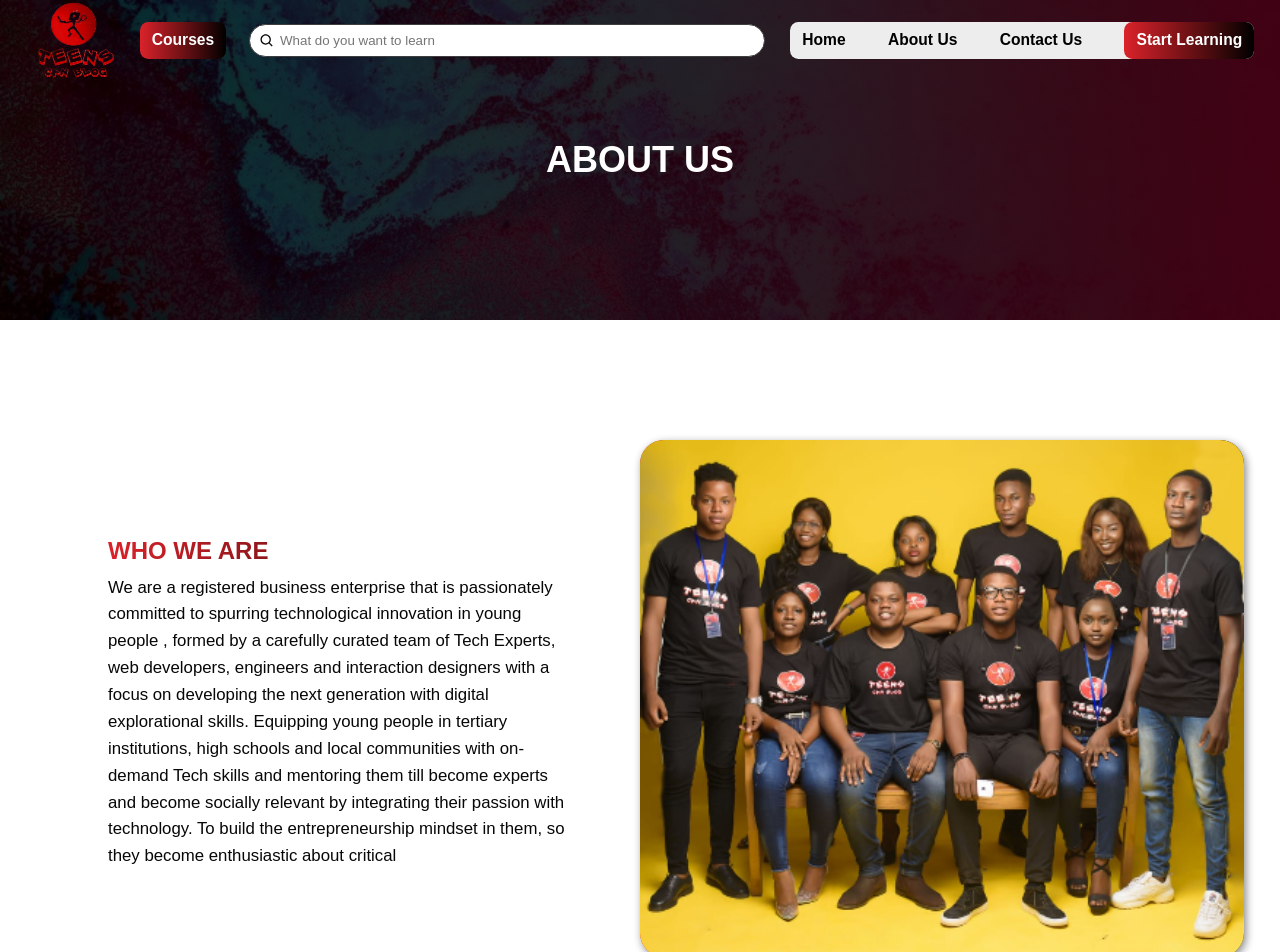
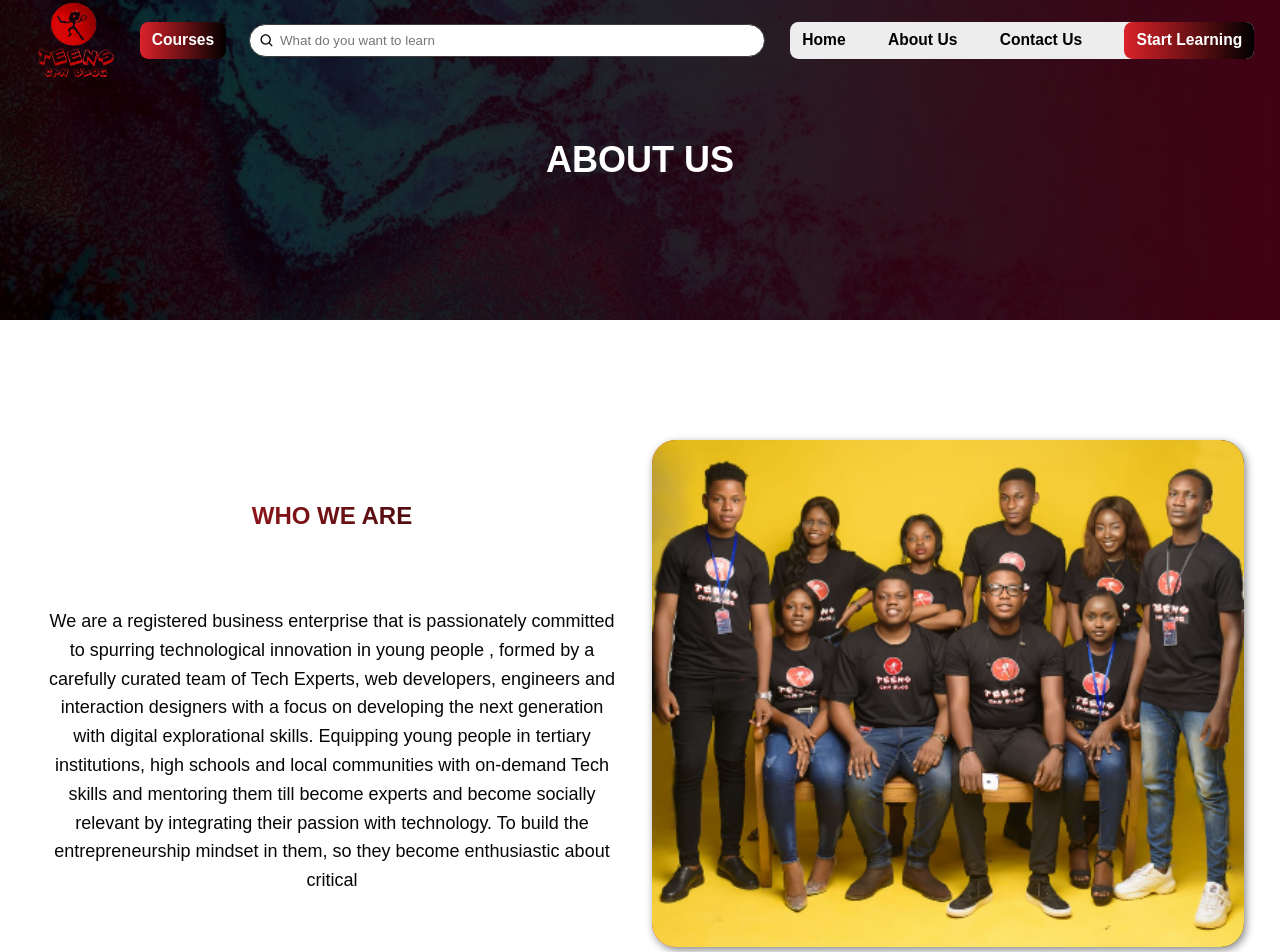
Before and after one commit to Niscolinx/teenscan, a React (Create React App) app: page /about in a window 1280 px wide. Shown: the top 952 px of the page. Built offline with nearby package versions, Linux system fonts and the light colour scheme; what react-router-last-location would draw is missing.

Commit message:
working on story section

```diff
--- a/src/components/Story.tsx
+++ b/src/components/Story.tsx
@@ -1,39 +1,29 @@
 import Teens4 from '../assets/teens3.png'
 const Story = () => {
-
     return (
         <div className='story'>
             <div className='story__1'>
-                <div className='story__1--item'>
-                    <h1>
-                        Who We Are
-                    </h1>
+                <h1>Who We Are</h1>
 
-                    <p>
-                        We are a registered business enterprise that is
-                        passionately committed to spurring technological
-                        innovation in young people , formed by a carefully
-                        curated team of Tech Experts, web developers, engineers
-                        and interaction designers with a focus on developing the
-                        next generation with digital explorational skills.
-                        Equipping young people in tertiary institutions, high
-                        schools and local communities with on-demand Tech skills
-                        and mentoring them till become experts and become
-                        socially relevant by integrating their passion with
-                        technology. To build the entrepreneurship mindset in
-                        them, so they become enthusiastic about critical
-                    </p>
-                </div>
+                <p>
+                    We are a registered business enterprise that is passionately
+                    committed to spurring technological innovation in young
+                    people , formed by a carefully curated team of Tech Experts,
+                    web developers, engineers and interaction designers with a
+                    focus on developing the next generation with digital
+                    explorational skills. Equipping young people in tertiary
+                    institutions, high schools and local communities with
+                    on-demand Tech skills and mentoring them till become experts
+                    and become socially relevant by integrating their passion
+                    with technology. To build the entrepreneurship mindset in
+                    them, so they become enthusiastic about critical
+                </p>
             </div>
             <div className='story__2'>
                 <img src={Teens4} width='100%' height='100%' alt='' />
             </div>
         </div>
     )
-
-
-
-
 }
 
 export default Story
--- a/src/sass/components/story.scss
+++ b/src/sass/components/story.scss
@@ -2,49 +2,32 @@
     display: grid;
     grid-template-columns: repeat(auto-fit, minmax(25rem, 1fr));
     margin: 10rem 3rem;
+    gap: 2rem;
 
     &__1 {
         display: grid;
         align-items: center;
-        padding: 0 6rem;
-
-        &--item {
-            display: grid;
-            font-size: clamp(1.4rem, 3vw, 1vw);
+        padding: 0 1rem;
 
         h1 {
             @extend .heading-1;
             font-size: 2rem;
             line-height: 2;
             font-weight: 600;
+            text-align: center;
             background: $linear-gradient;
             background-clip: text;
             -webkit-text-fill-color: transparent;
+
+            @include respond(tab-port-min) {
+                margin-bottom: -3rem;
             }
         }
 
-        @include respond(bigger-phone) {
-            padding: 2rem 0;
-            gap: 3rem;
-            grid-row-start: 2;
-        }
-    }
-    &__btn {
-        justify-self: start;
-        display: flex;
-        align-items: center;
-        margin-top: 3rem;
-        font-size: $font-clamp;
-        background: $linear-gradient;
-        color: white;
-        text-transform: capitalize;
-        border: none;
-
-        span {
-            display: flex;
-            //  color: $color-secondary;
-            animation: moveInLeft 2s infinite;
-            margin-top: -0.12rem;
+        p {
+            text-align: center;
+            font-weight: 400;
+            font-size: 1.5rem;
         }
     }
 
```
Lines whose indentation alone changed are shown as unchanged.
